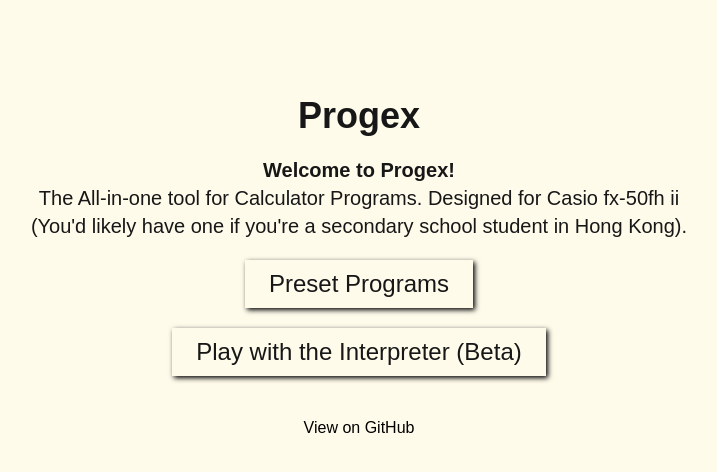
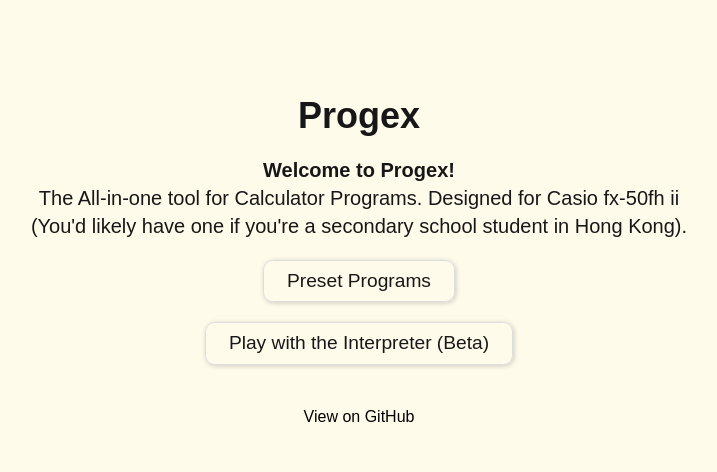
Before and after one commit to sayatodev/progex, a Next.js app: page / in a window 1280 px wide. Shown: the top 472 px of the page, without its empty margins (281-998 px from the left). Built offline with nearby package versions, Linux system fonts and the light colour scheme.

Commit message:
fix: Fix styling, remove dark theme temporarily

```diff
--- a/src/app/footer.tsx
+++ b/src/app/footer.tsx
@@ -5,7 +5,7 @@
         <footer className="flex justify-center items-center h-16">
             <Link
                 href="https://github.com/sayatodev/progex"
-                className="text-black dark:text-white"
+                className="text-black"
             >
                 View on GitHub
             </Link>
--- a/src/app/interpreter/page.tsx
+++ b/src/app/interpreter/page.tsx
@@ -85,8 +85,8 @@
             </h1>
 
             <div className="flex flex-row w-full flex-wrap mt-4 gap-2">
-                <div className="min-w-full md:min-w-0 flex-7 mt-4 flex flex-col min-h-[25em] bg-white dark:bg-gray-800 rounded-lg shadow-md p-4 font-mono">
-                    <h2 className="text-xl font-semibold text-gray-800 dark:text-white mb-4">
+                <div className="min-w-full md:min-w-0 flex-7 mt-4 flex flex-col min-h-[25em] bg-white rounded-lg shadow-md p-4 font-mono">
+                    <h2 className="text-xl font-semibold text-gray-800 mb-4">
                         Program
                     </h2>
                     <textarea
@@ -95,8 +95,8 @@
                         className={`${styles.firacode} w-full h-full p-2 border border-gray-300 rounded-md font-mono`}
                     />
                 </div>
-                <div className="flex-3 mt-4 max-w-2xl bg-white dark:bg-gray-800 rounded-lg shadow-md p-4">
-                    <h2 className="text-xl font-semibold text-gray-800 dark:text-white mb-4">
+                <div className="flex-3 mt-4 max-w-2xl bg-white rounded-lg shadow-md p-4">
+                    <h2 className="text-xl font-semibold text-gray-800 mb-4">
                         Inputs
                     </h2>
                     {inputs.map((_, index) => (
@@ -114,8 +114,8 @@
                         />
                     ))}
                 </div>
-                <div className="min-w-full max-w-2xl bg-white dark:bg-gray-800 rounded-lg shadow-md p-4 overflow-y-auto h-[25em]">
-                    <h2 className="text-xl font-semibold text-gray-800 dark:text-white mb-4">
+                <div className="min-w-full max-w-2xl bg-white rounded-lg shadow-md p-4 overflow-y-auto h-[25em]">
+                    <h2 className="text-xl font-semibold text-gray-800 mb-4">
                         Results
                     </h2>
                     <ul className="">
--- a/src/app/styles.module.css
+++ b/src/app/styles.module.css
@@ -1,14 +1,16 @@
 @import url("https://fonts.googleapis.com/css2?family=Fira+Code:wght@300..700&display=swap");
 
 .button {
-    box-shadow: 2px 2px 5px black;
-    font-size: 1.5rem;
+    box-shadow: 1px 1px 5px rgba(0, 0, 0, 0.2);
+    border: 1px solid #ddd;
+    font-size: 1.2rem;
     font-weight: medium;
-    padding: 0.25em 1em;
+    padding: 0.3em 1.2em;
+    border-radius: 0.5em;
 }
 
 .button:hover {
-    background-color: #fef3c6;
+    background-color: #eee;
     cursor: pointer;
     transition-duration: 200ms;
 }
```
